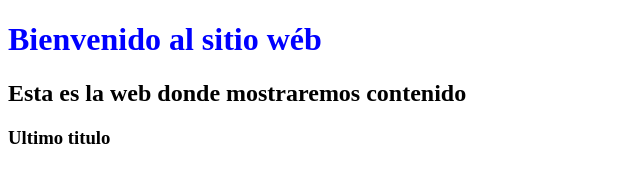
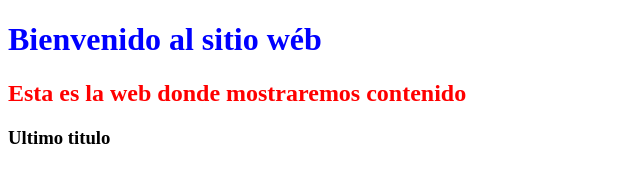
Before and after one commit to henryrico1808/pagina_web, a plain HTML site: page index.html in a window 1280 px wide. Shown: the whole page, without its empty margins (0-640 px from the left). Drawn offline with Linux system fonts and the light colour scheme.

Commit message:
change color

```diff
--- a/index.html
+++ b/index.html
@@ -9,7 +9,7 @@
 
 
         <h1 style="color:blue;">Bienvenido al sitio wéb</h1>
-        <h2>Esta es la web donde mostraremos contenido </h2>
+        <h2 style="color: red">Esta es la web donde mostraremos contenido </h2>
         <h3>Ultimo titulo </h3>
     </body>
 </html>
```
